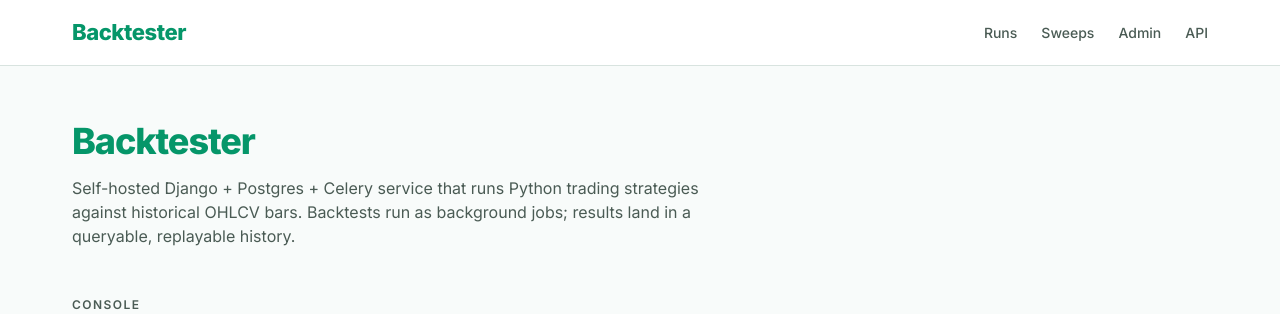
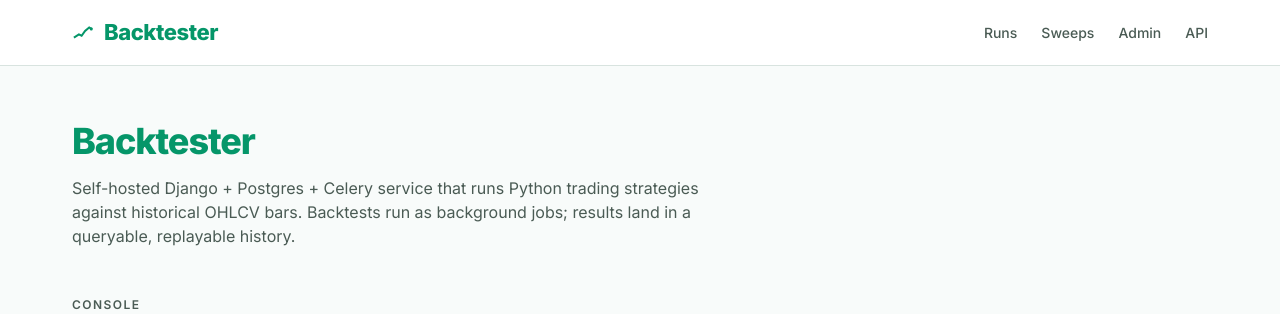
Before and after one commit to pradhankukiran/backtest-as-a-service, a Django app: page / in a window 1280 px wide. Shown: the top 314 px of the page. Run offline with Django 5.2, Linux system fonts and the light colour scheme; parts of the project's set-up code (start-up, migrations or seed data) failed here and were passed over.

Commit message:
feat(ui): add logomark and favicon
A rising-line chart glyph next to the Backtester wordmark in the topbar
and as the favicon. Inline SVG uses currentColor so it picks up the
emerald brand color on the white nav, while the standalone /favicon.ico
serves an emerald-on-white SVG (with /favicon.ico 301'ing to the SVG).

```diff
--- a/templates/base.html
+++ b/templates/base.html
@@ -4,6 +4,7 @@
     <meta charset="UTF-8">
     <meta name="viewport" content="width=device-width, initial-scale=1.0">
     <title>{% block title %}Backtester{% endblock %}</title>
+    <link rel="icon" type="image/svg+xml" href="/static/runs/favicon.svg">
     <link rel="preconnect" href="https://fonts.googleapis.com">
     <link rel="preconnect" href="https://fonts.gstatic.com" crossorigin>
     <link href="https://fonts.googleapis.com/css2?family=Inter:wght@400;500;600;700;800&family=JetBrains+Mono:wght@400;500&display=swap" rel="stylesheet">
@@ -204,7 +205,15 @@
 <body>
     <nav class="topbar">
         <div class="inner">
-            <a href="{% url 'landing' %}" class="brand">Backtester</a>
+            <a href="{% url 'landing' %}" class="brand" style="display:inline-flex;align-items:center;gap:10px;">
+                <svg viewBox="0 0 32 32" width="22" height="22" aria-hidden="true">
+                    <polyline points="4,22 10,18 14,20 19,13 25,8 28,10"
+                              fill="none" stroke="currentColor" stroke-width="3"
+                              stroke-linecap="square" stroke-linejoin="miter"/>
+                    <circle cx="28" cy="10" r="2.2" fill="currentColor"/>
+                </svg>
+                <span>Backtester</span>
+            </a>
             <div class="links">
                 <a href="{% url 'runs-page' %}">Runs</a>
                 <a href="{% url 'sweeps-page' %}">Sweeps</a>
```
Also changed, not shown: runs/static/runs/favicon.svg (added).
